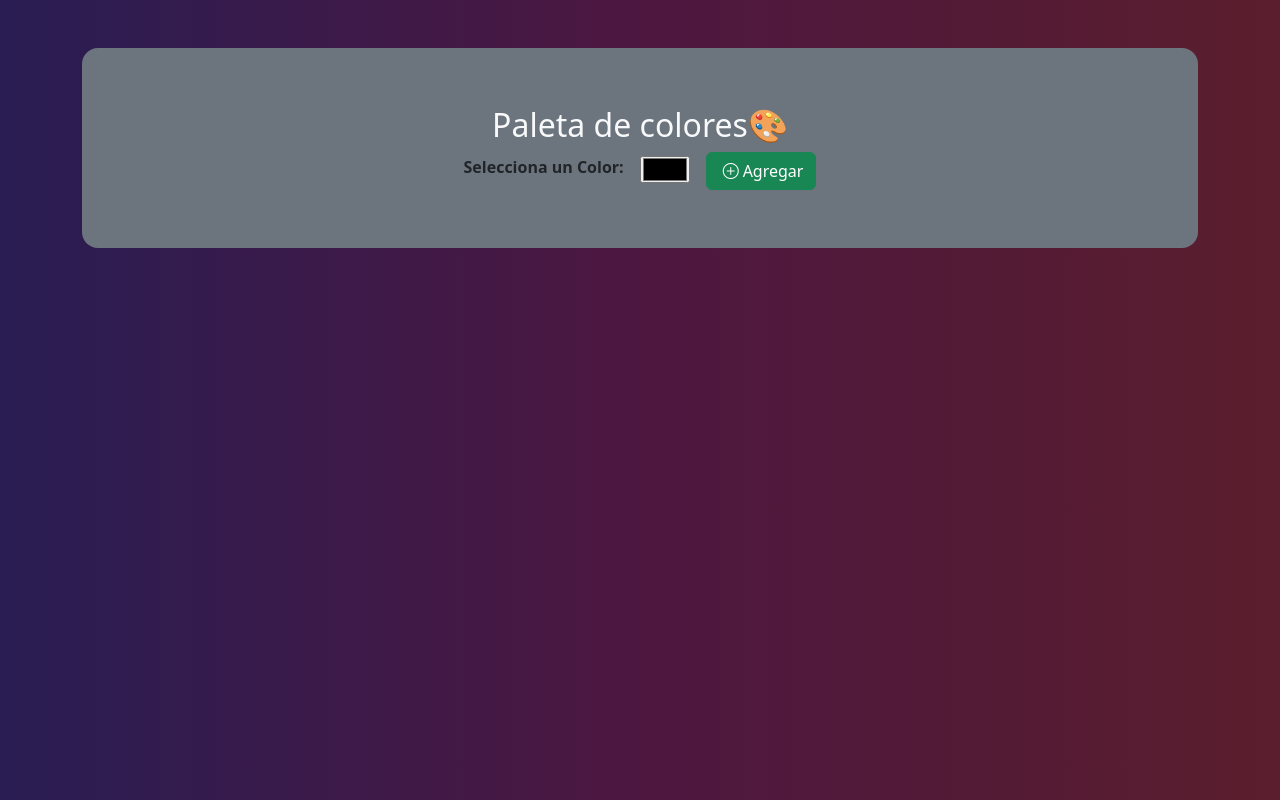
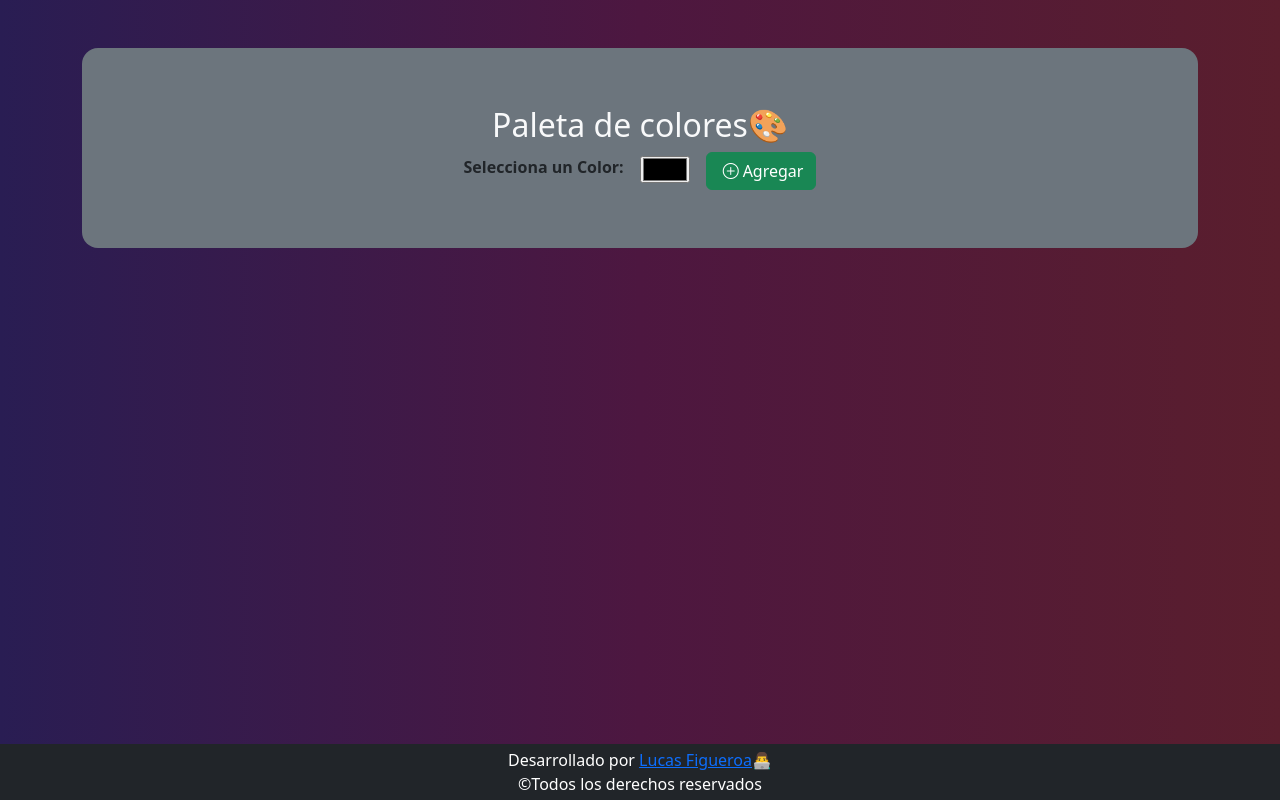
Before and after one commit to Lucaspozziok64/paletaDeColores-ReactVite, a React (Vite) app: page / in a window 1280 px wide. Built offline with nearby package versions, Linux system fonts and the light colour scheme.

Commit message:
Agregamos footer

```diff
--- a/src/App.jsx
+++ b/src/App.jsx
@@ -6,32 +6,38 @@
 import { useState } from "react";
 
 function App() {
-
   const [colores, setColores] = useState([]);
 
   const agregarColor = (nuevoColor) => {
-    const nuevo = {id: Date.now(), nombre: nuevoColor}
-    setColores([...colores, nuevo])
-  }
+    const nuevo = { id: Date.now(), nombre: nuevoColor };
+    setColores([...colores, nuevo]);
+  };
 
   const borrarCard = (id) => {
-    setColores(colores.filter(color => color.id !== id));
-  }
+    setColores(colores.filter((color) => color.id !== id));
+  };
 
   return (
+    <>
       <main className="container my-5">
         <section className="container bg-secondary rounded-4">
           <FormularioColor agregarColor={agregarColor} />
         </section>
         <div className="container-fluid my-3 row row-cols-1 row-cols-md-3 row-cols-lg-4 g-4">
-          {colores.map((color)=>
+          {colores.map((color) => (
             <CardColor
               key={color.id}
               color={color}
-            borrarCard={()=> borrarCard(color.id)}
-          />)}
+              borrarCard={() => borrarCard(color.id)}
+            />
+          ))}
         </div>
       </main>
+      <footer className="bg-dark text-center text-white p-1">
+        <p className="mb-0">Desarrollado por <a href="">Lucas Figueroa</a>👨‍💻</p>
+        <p className="mb-0">&copy;Todos los derechos reservados</p>
+      </footer>
+    </>
   );
 }
 
--- a/src/index.css
+++ b/src/index.css
@@ -4,3 +4,7 @@
   min-height: 100vh;
   background: -webkit-linear-gradient(90deg,#291d53,#4d1740,#5a1e2d); /* Chrome 10-25, Safari 5.1-6 */ background: linear-gradient(90deg,#291d53,#4d1740,#5a1e2d); /* W3C, IE 10+/ Edge, Firefox 16+, Chrome 26+, Opera 12+, Safari 7+ */;
 }
+
+main {
+  flex-grow: 1;
+}
```
Lines whose indentation alone changed are shown as unchanged.
